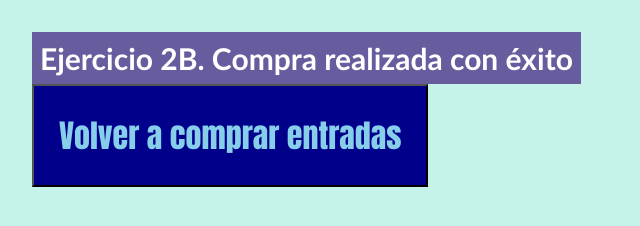
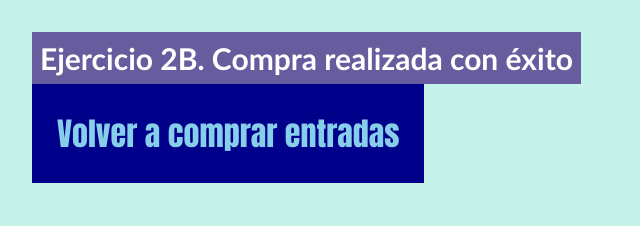
Before and after one commit to Sigolletes/DAM_ejerEntradas, a plain HTML site: page confirmation.html in a window 1280 px wide. Shown: the whole page, without its empty margins (0-640 px from the left). Drawn offline with Linux system fonts and the light colour scheme.

Commit message:
Little changes

```diff
--- a/confirmation.html
+++ b/confirmation.html
@@ -11,7 +11,7 @@
   	<body>
 
 		<div id="title">Ejercicio 2B. Compra realizada con éxito</div>
-		<a href="/index.html"><button type="button" id="botVolver">Volver a comprar entradas</button></a>
+		<a href="/index.html" class="boton" id="botVolver">Volver a comprar entradas</a>
 
     </body>
 </html>
--- a/style.css
+++ b/style.css
@@ -2,6 +2,7 @@
     margin: 0;
     padding: 0;
     box-sizing: border-box;
+    text-decoration: none;
 }
 
 :root {
@@ -53,7 +54,7 @@ input:not([type=text]):hover, button:hover, select:hover {
     border-radius: 5px;
 }
 
-#botPagar, #botVolver {
+.boton {
     padding: 25px;
     background-color: darkblue;
     color: skyblue;
@@ -72,6 +73,7 @@ input:not([type=text]):hover, button:hover, select:hover {
     font-size: 30px;
     font-weight: bold;
     width: max-content;
+    margin-bottom: 25px;
 }
 
 /* ··················· FIN CÓDIGO DE LOS EJERCICIOS ······················ */
```
Also changed, not shown: index.html (+1 -1 lines).
